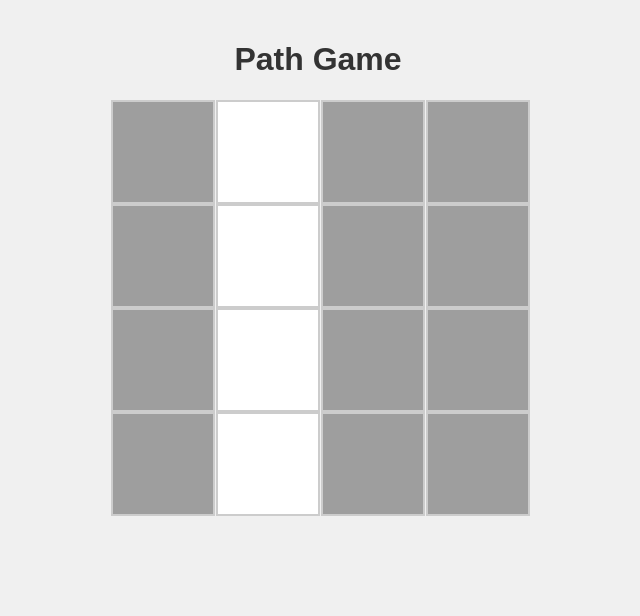
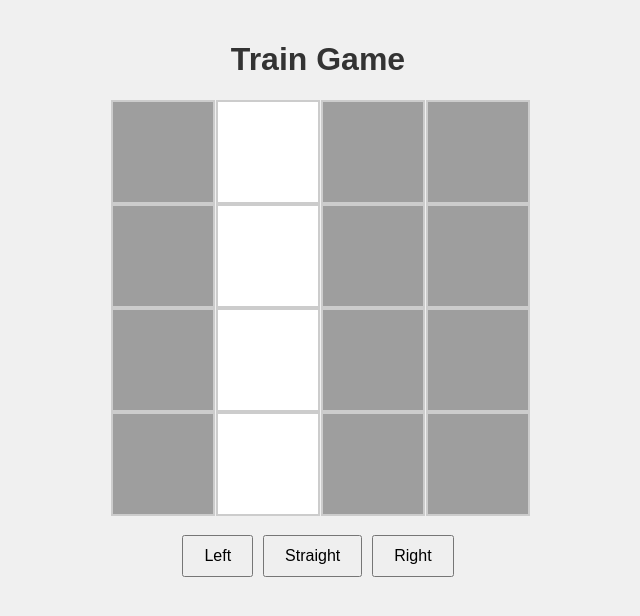
Before and after one commit to TrevorBurgoyne/train-game, a React (Create React App) app: page / in a window 1280 px wide. Shown: the top 616 px of the page, without its empty margins (322-962 px from the left). Built offline with nearby package versions, Linux system fonts and the light colour scheme.

Commit message:
add controls

```diff
--- a/src/App.tsx
+++ b/src/App.tsx
@@ -4,7 +4,7 @@ import GameBoard from './components/GameBoard';
 const App: React.FC = () => {
   return (
     <div className="App">
-      <h1>Path Game</h1>
+      <h1>Train Game</h1>
       <GameBoard />
     </div>
   );
--- a/src/components/GameBoard.tsx
+++ b/src/components/GameBoard.tsx
@@ -13,6 +13,7 @@ const GameBoard: FC = () => {
     const [goalTile, setGoalTile] = useState<Coordinate | null>(null);
     const [userPath, setUserPath] = useState<Coordinate[]>([]);
     const [isGameOver, setIsGameOver] = useState(false);
+    const [currentPosition, setCurrentPosition] = useState<Coordinate | null>(null);
 
     useEffect(() => {
         // Set --grid-size for css grid
@@ -28,6 +29,7 @@ const GameBoard: FC = () => {
 
         setStartTile(start);
         setGoalTile(goal);
+        setCurrentPosition(start); // Set the starting position
         setGrid(newGrid.map((row, rowIndex) =>
             row.map((tile, colIndex) =>
                 path.some(p => p[0] === rowIndex && p[1] === colIndex) ? 'empty' : tile
@@ -45,7 +47,7 @@ const GameBoard: FC = () => {
     };
 
     const generatePath = (start: Coordinate, goal: Coordinate): Coordinate[] => {
-        // Simple path generation logic (for demonstration purposes)
+        // Simple path generation logic
         const path = [start];
         let current = start;
 
@@ -60,21 +62,38 @@ const GameBoard: FC = () => {
         return path;
     };
 
-    const handleTileClick = (row: number, col: number): void => {
-        if (isGameOver) return;
+    const handleMove = (direction: 'left' | 'straight' | 'right'): void => {
+        if (isGameOver || !currentPosition || !startTile || !goalTile) return;
 
-        const newUserPath: Coordinate[] = [...userPath, [row, col]];
+        const [row, col] = currentPosition;
+        let nextPosition: Coordinate | null = null;
+
+        // Determine the next position based on the direction
+        if (direction === 'straight') {
+            nextPosition = [row + 1, col]; // Example: Move down
+        } else if (direction === 'left') {
+            nextPosition = [row, col - 1]; // Example: Move left
+        } else if (direction === 'right') {
+            nextPosition = [row, col + 1]; // Example: Move right
+        }
+
+        if (nextPosition) {
+            const newUserPath: Coordinate[] = [...userPath, nextPosition];
             setUserPath(newUserPath);
+            setCurrentPosition(nextPosition);
 
             if (!PathValidator.validatePath(newUserPath, startTile, goalTile)) {
                 setIsGameOver(true);
-        } else if (newUserPath.length === grid.flat().filter(tile => tile === 'empty').length) {
+                alert('Game Over! You made an invalid move.');
+            } else if (nextPosition[0] === goalTile[0] && nextPosition[1] === goalTile[1]) {
                 alert('Congratulations! You completed the path!');
                 setIsGameOver(true);
+            }
         }
     };
 
     return (
+        <div>
             <div className="game-board">
                 {grid.map((row, rowIndex) => (
                     <div key={rowIndex} className="grid-row">
@@ -84,12 +103,17 @@ const GameBoard: FC = () => {
                                 row={rowIndex}
                                 col={colIndex}
                                 type={tile}
-                            onClick={(r, c) => handleTileClick(r, c)} // Ensure correct typing
+                                onClick={() => {}}
                             />
                         ))}
                     </div>
                 ))}
-            {isGameOver && <div className="game-over">Game Over!</div>}
+            </div>
+            <div className="controls">
+                <button onClick={() => handleMove('left')} disabled={isGameOver}>Left</button>
+                <button onClick={() => handleMove('straight')} disabled={isGameOver}>Straight</button>
+                <button onClick={() => handleMove('right')} disabled={isGameOver}>Right</button>
+            </div>
         </div>
     );
 };
--- a/src/styles/App.css
+++ b/src/styles/App.css
@@ -54,3 +54,21 @@ h1 {
     background-color: #2196f3;
     color: white;
 }
+
+.controls {
+    margin-top: 20px;
+    display: flex;
+    justify-content: center;
+    gap: 10px;
+}
+
+.controls button {
+    padding: 10px 20px;
+    font-size: 16px;
+    cursor: pointer;
+}
+
+.controls button:disabled {
+    background-color: #ccc;
+    cursor: not-allowed;
+}
```
Lines whose indentation alone changed are shown as unchanged.
